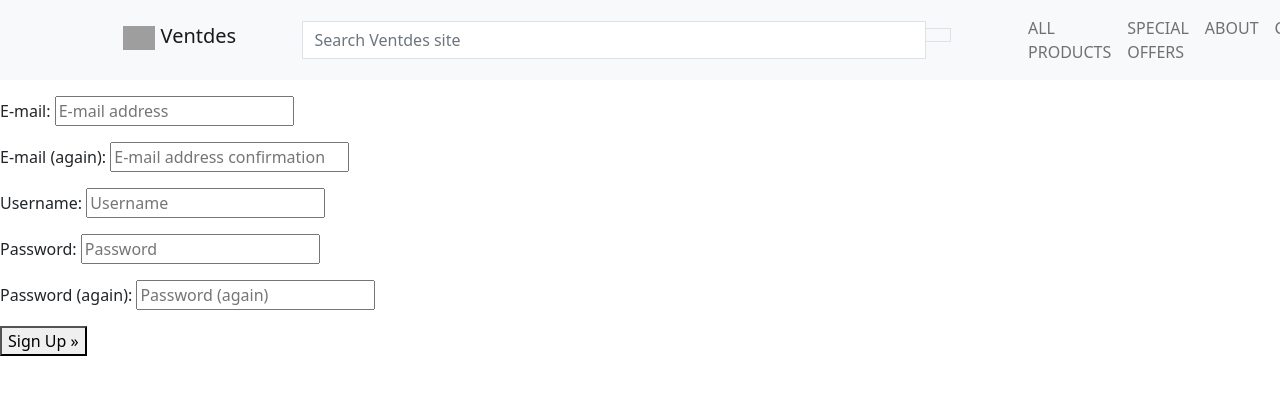
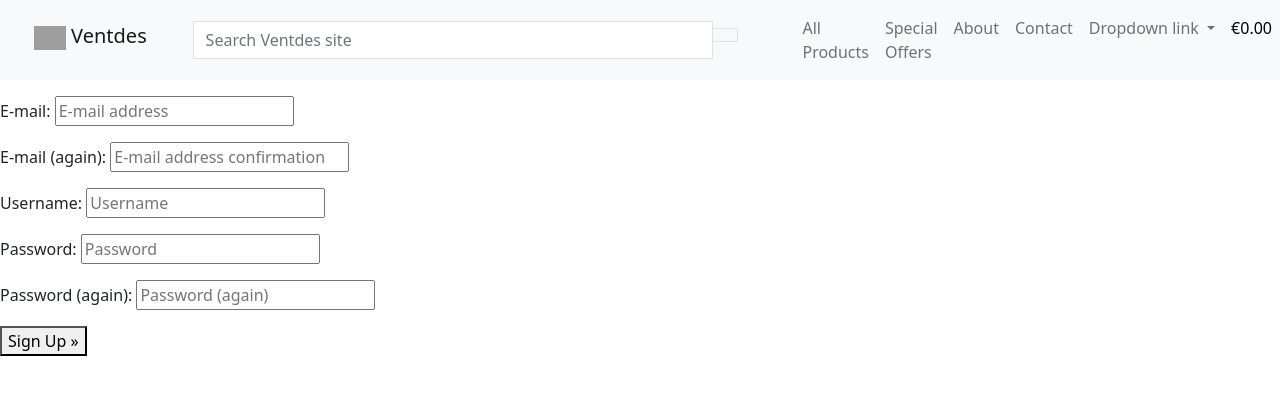
Before and after one commit to lukaszkukla/ventdes, a Django app: page /accounts/signup/ in a window 1280 px wide. Shown: the top 395 px of the page. Run offline with Django 3.2, Linux system fonts and the light colour scheme; grey boxes are pictures that could not be loaded.

Commit message:
Build: add base.css

```diff
--- a/templates/base.html
+++ b/templates/base.html
@@ -35,13 +35,13 @@
 
 <body>
     <nav class="navbar navbar-expand-lg navbar-light bg-light fixed-top">
-        <div class="container container-fluid gx-0">
+        <div class="container-fluid gx-0">
             <div class="row w-100">
                 <div class="col-3 text-center">
                     <a class="navbar-brand mx-0" href="{% url 'home' %}">
-                        <img src="https://res.cloudinary.com/lkcloud/image/upload/v1665939721/Ventdes/logo_prlhgs.png"
+                        <img class="d-none d-sm-inline" src="https://res.cloudinary.com/lkcloud/image/upload/v1665939721/Ventdes/logo_prlhgs.png"
                             alt="Logo" width="32">
-                        <span class="d-none d-sm-inline">Ventdes</span>
+                        <span>Ventdes</span>
                     </a>
                 </div>
                 <div class="col-8 gx-0">
@@ -67,19 +67,19 @@
                     </button>
                 </div>
             </div>
-            <div class="collapse navbar-collapse col-2" id="navbarNavDropdown">
+            <div class="collapse navbar-collapse" id="navbarNavDropdown">
                 <ul class="navbar-nav">
                     <li class="nav-item">
-                        <a class="nav-link" href="#">ALL PRODUCTS</a>
+                        <a class="nav-link" href="#">All Products</a>
                     </li>
                     <li class="nav-item">
-                        <a class="nav-link" href="#">SPECIAL OFFERS</a>
+                        <a class="nav-link" href="#">Special Offers</a>
                     </li>
                     <li class="nav-item">
-                        <a class="nav-link" href="#">ABOUT</a>
+                        <a class="nav-link" href="#">About</a>
                     </li>
                     <li class="nav-item">
-                        <a class="nav-link" href="#">CONTACT</a>
+                        <a class="nav-link" href="#">Contact</a>
                     </li>
                     <li class="nav-item dropdown">
                         <a class="nav-link dropdown-toggle" href="#" id="user-options" role="button"
```
Also changed, not shown: static/css/base.css (added, +32 -0 lines).
